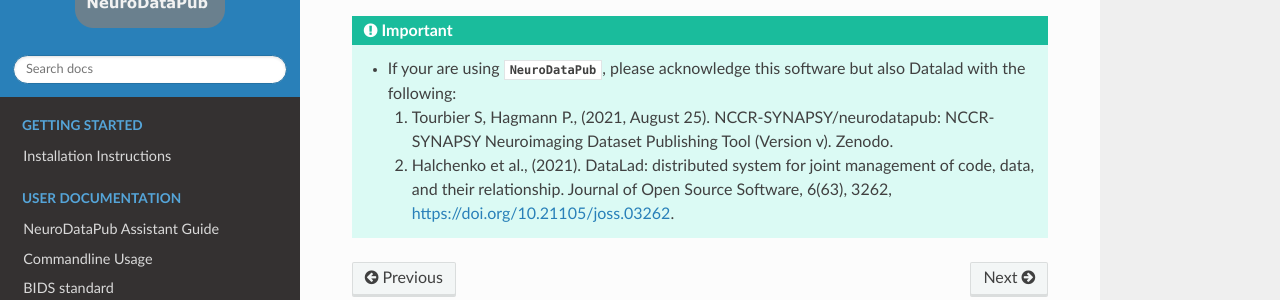
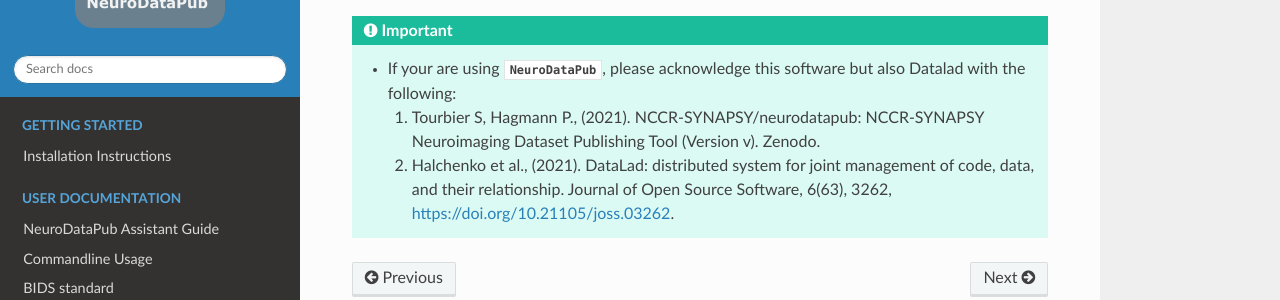
Before and after one commit to NCCR-SYNAPSY/neurodatapub, a Sphinx documentation site: the page built from docs/citing.rst, in a window 1280 px wide. Shown: the part 144-444 px from the top of the page. Built offline with Sphinx 7.4.7 and the Read the Docs theme 2.0.0, drawn with Linux system fonts in a browser that asks for light colours; the version number could not be read and is left out.

Commit message:
DOC: Update documentation with badge and review citing.rst

```diff
--- a/docs/citing.rst
+++ b/docs/citing.rst
@@ -7,6 +7,6 @@
 .. important::
   * If your are using `NeuroDataPub`, please acknowledge this software but also Datalad with the following:
 
-    1. Tourbier S, Hagmann P., (2021, August 25). NCCR-SYNAPSY/neurodatapub: NCCR-SYNAPSY Neuroimaging Dataset Publishing Tool (Version |vrelease|). Zenodo.
+    1. Tourbier S, Hagmann P., (2021). NCCR-SYNAPSY/neurodatapub: NCCR-SYNAPSY Neuroimaging Dataset Publishing Tool (Version |vrelease|). Zenodo.
 
     2. Halchenko et al., (2021). DataLad: distributed system for joint management of code, data, and their relationship. Journal of Open Source Software, 6(63), 3262, https://doi.org/10.21105/joss.03262.
```
Also changed, not shown: docs/index.rst (+6 -1 lines).
